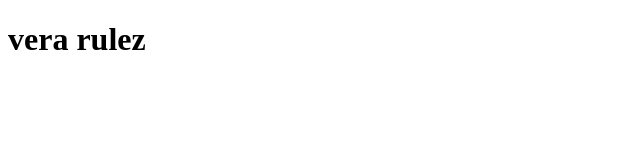
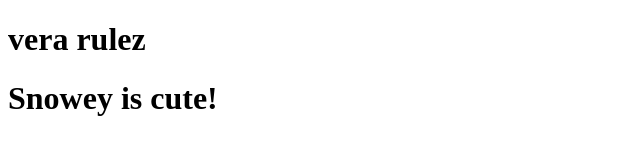
Before and after one commit to madzoadmin/new, a plain HTML site: page index.html in a window 1280 px wide. Shown: the whole page, without its empty margins (0-640 px from the left). Drawn offline with Linux system fonts and the light colour scheme.

Commit message:
Mi doggie is cute

```diff
--- a/index.html
+++ b/index.html
@@ -5,5 +5,6 @@
 </head>
 <body>
 <h1>vera rulez</h1>
+<h1>Snowey is cute!</h1>
 </body>
 </html>
```
